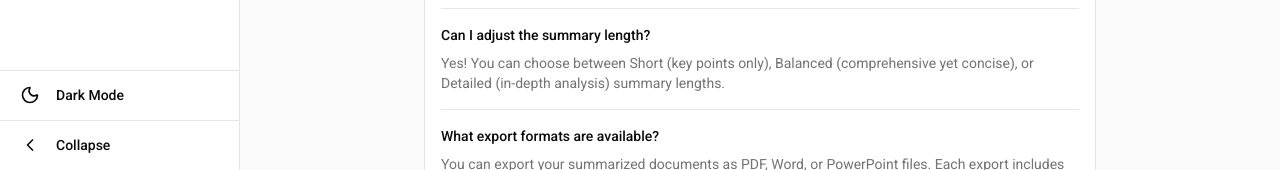
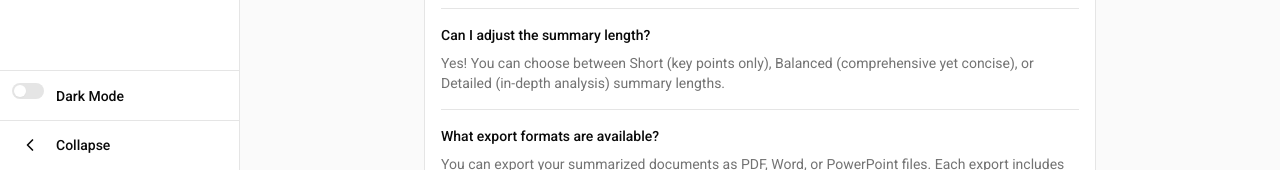
Before and after one commit to Doyen04/sumai, a React (Vite) app: page /help in a window 1280 px wide. Shown: the part 629-799 px from the top of the page. Built offline with nearby package versions, Linux system fonts and the light colour scheme; a web font is replaced by a local one.

Commit message:
feat: update Header background color and implement dark mode toggle in Sidebar

```diff
--- a/src/components/layout/Header.tsx
+++ b/src/components/layout/Header.tsx
@@ -10,7 +10,7 @@ export function Header({ className }: HeaderProps) {
     return (
         <header
             className={cn(
-                'h-16 bg-white border-b border-border',
+                'h-16 bg-background border-b border-border',
                 'flex items-center justify-between px-6',
                 className
             )}
--- a/src/components/layout/Sidebar.tsx
+++ b/src/components/layout/Sidebar.tsx
@@ -6,11 +6,9 @@ import {
     HelpCircle,
     ChevronLeft,
     ChevronRight,
-    Moon,
-    Sun,
 } from 'lucide-react';
 import { cn } from '@/utils';
-import { Button } from '@/components/ui';
+import { Button, Switch } from '@/components/ui';
 import { useTheme } from '@/contexts';
 
 interface SidebarProps {
@@ -81,26 +79,24 @@ export function Sidebar({ isCollapsed, onToggle }: SidebarProps) {
             </nav>
 
             {/* Dark Mode Toggle */}
-            <div className="p-2 border-t border-border">
-                <Button
-                    variant="ghost"
-                    size="sm"
-                    onClick={toggleTheme}
-                    className={cn('w-full', isCollapsed ? 'justify-center' : 'justify-start')}
-                    title={theme === 'dark' ? 'Switch to light mode' : 'Switch to dark mode'}
-                >
-                    {theme === 'dark' ? (
-                        <>
-                            <Sun className="w-5 h-5" />
-                            {!isCollapsed && <span className="ml-2">Light Mode</span>}
-                        </>
-                    ) : (
-                        <>
-                            <Moon className="w-5 h-5" />
-                            {!isCollapsed && <span className="ml-2">Dark Mode</span>}
-                        </>
-                    )}
-                </Button>
+            <div className={cn(
+                'p-3 border-t border-border',
+                isCollapsed ? 'flex justify-center' : ''
+            )}>
+                {isCollapsed ? (
+                    <Switch
+                        checked={theme === 'dark'}
+                        onChange={toggleTheme}
+                        size="sm"
+                    />
+                ) : (
+                    <Switch
+                        checked={theme === 'dark'}
+                        onChange={toggleTheme}
+                        label="Dark Mode"
+                        size="sm"
+                    />
+                )}
             </div>
 
             {/* Collapse Button */}
```
